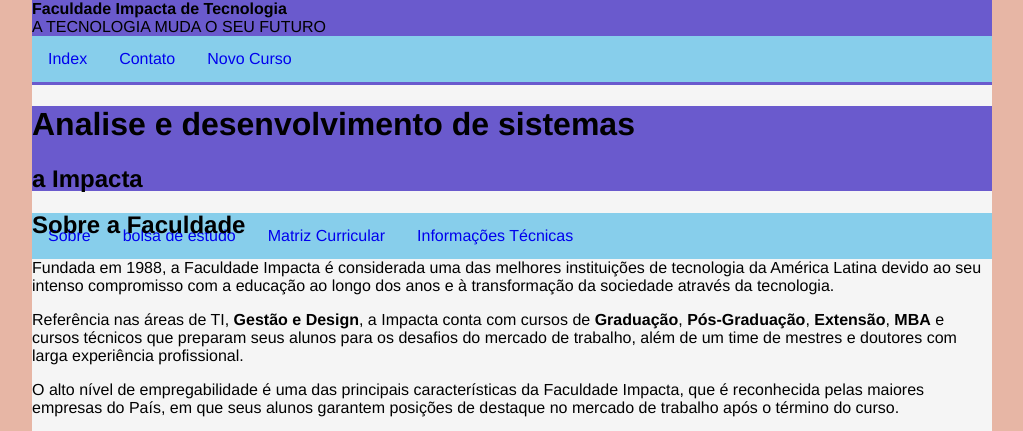
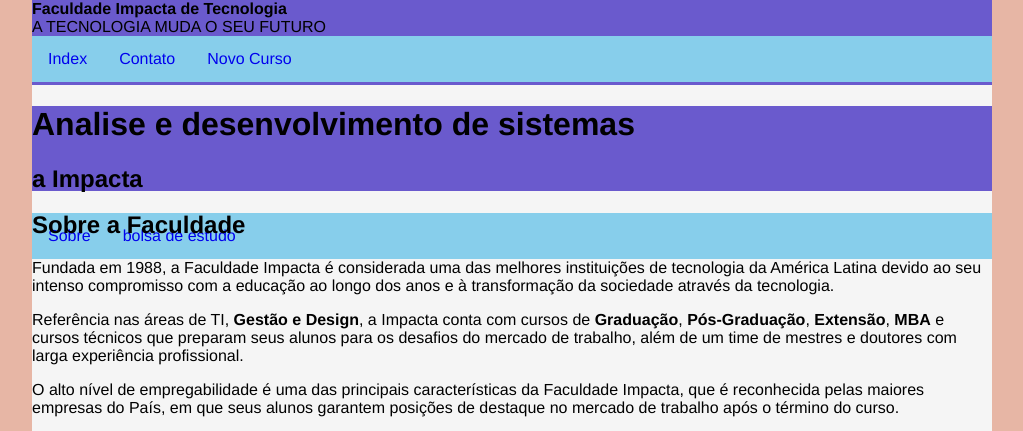
Before and after one commit to HCrew/HCrew, a Django app: page / in a window 1280 px wide. Shown: the top 431 px of the page, without its empty margins (208-1231 px from the left). Run offline with Django 3.2, Linux system fonts and the light colour scheme.

Commit message:
excluão de dois itens do menu

```diff
--- a/core/templates/core/index.html
+++ b/core/templates/core/index.html
@@ -20,8 +20,6 @@
         <ul>
             <li> <a href="#sobre">Sobre </a></li>
             <li> <a href="#bolsaDeEstudo"> bolsa de estudo</a></li>
-            <li> <a href="#matriz">Matriz Curricular</a></li>
-        <li> <a href="#info">Informações Técnicas</a></li>
             <!-- <li> <a href="#depoimentos">Depoimentos</a></li> -->
         </ul>
       </nav>
```
